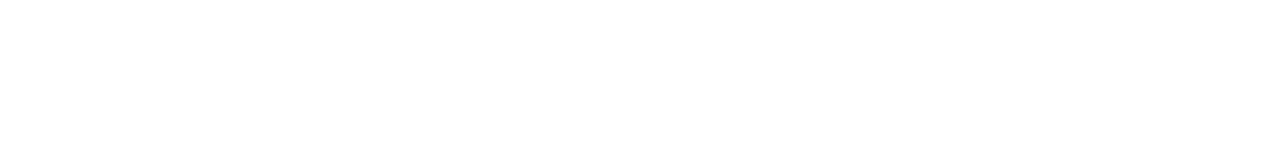
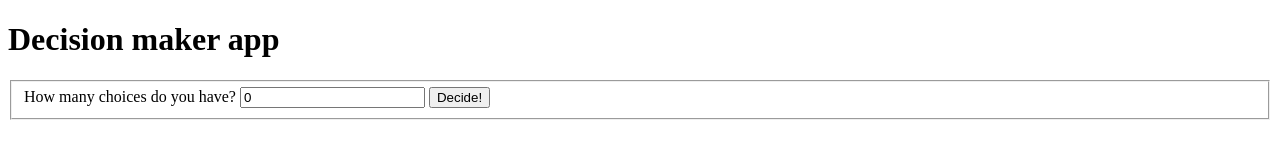
Before and after one commit to Martin1982/Decider, a plain HTML site: page index.html in a window 1280 px wide. Drawn offline with Linux system fonts and the light colour scheme.

Commit message:
added basic form with an event listener

```diff
--- a/index.html
+++ b/index.html
@@ -5,6 +5,22 @@
     <title>Decision maker</title>
   </head>
   <body>
-    <!-- page content -->
+    <h1>Decision maker app</h1>
+    <form id="decisionForm" method="post" action="">
+      <fieldset>
+        <label for="numusers">How many choices do you have?</label>
+        <input type="number" name="numChoices" value="0">
+        <input type="submit" name="makeDecision" value="Decide!">
+      </fieldset>
+    </form>
+    <div id="decision"></div>
+    <script>
+      var decisionFormEl = document.getElementById('decisionForm');
+
+      decisionFormEl.addEventListener('submit', function(){
+        var decisionEl = document.getElementById('decision');
+      });
+
+    </script>
   </body>
 </html>
```
